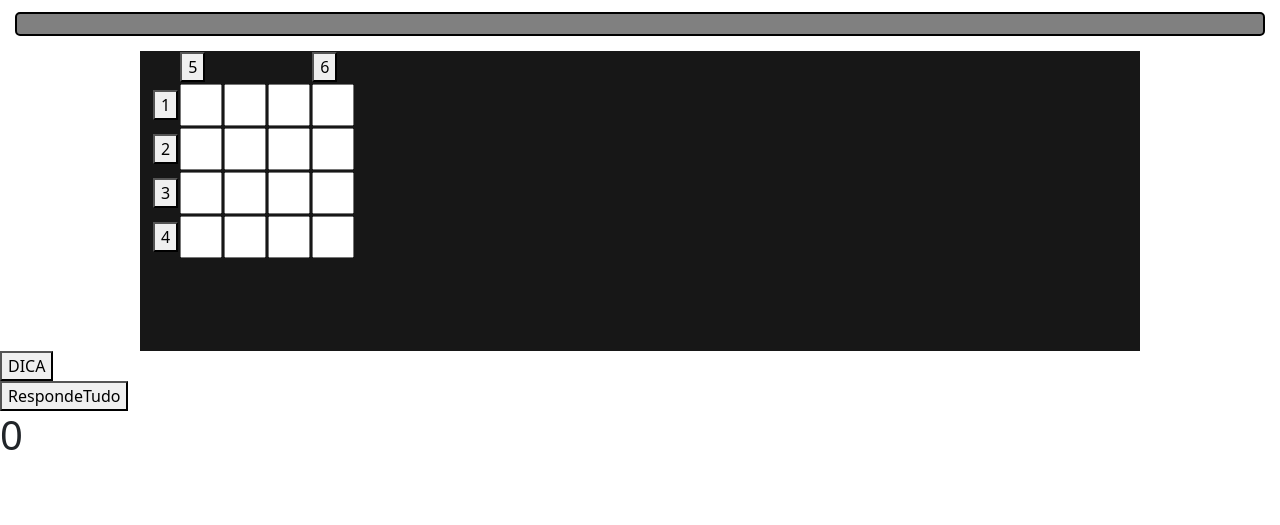
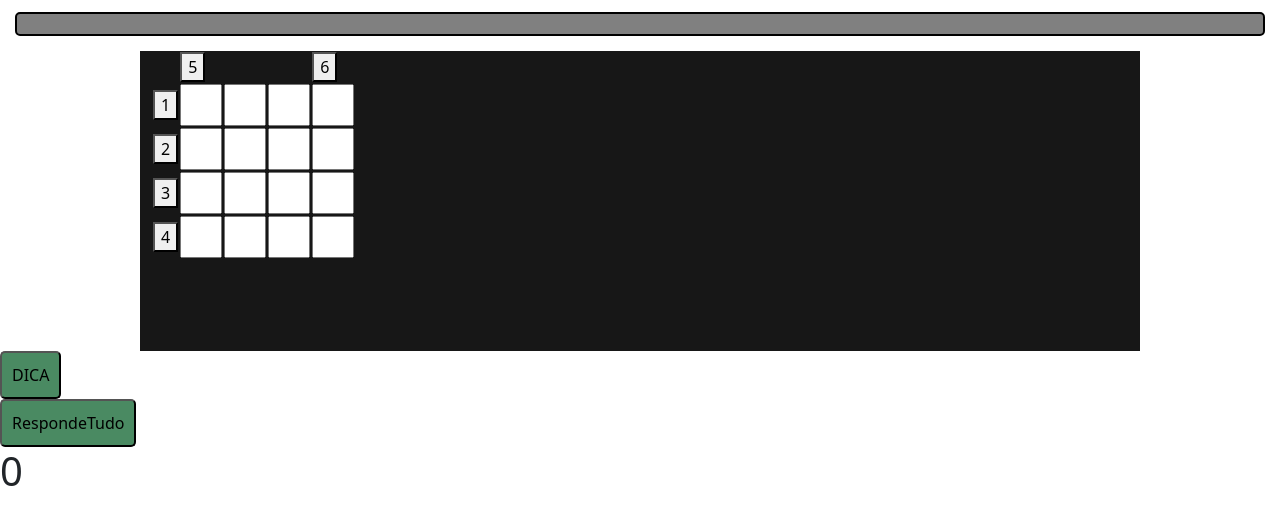
Before and after one commit to Risiferraz/palavra-cruzada, a plain HTML site: page index.html in a window 1280 px wide. Shown: the part 93-618 px from the top of the page. Drawn offline with nearby package versions, Linux system fonts and the light colour scheme.

Commit message:
Desabilitei o botão DICA

```diff
--- a/css/index.css
+++ b/css/index.css
@@ -30,3 +30,12 @@ input{
 #vitoria{
     display: none;
 }
+.botao-jogo{
+    background-color: rgb(74, 138, 98);
+    padding: 10px;
+    border-radius: 5px;
+}
+.botao-jogo:disabled{
+    background-color: aqua;
+    opacity: 50%;
+}
--- a/index.html
+++ b/index.html
@@ -109,7 +109,7 @@
                 </tr>
             </table>
         </div>
-        <button id="dica">DICA</button>
+        <button id="dica" class="botao-jogo">DICA</button>
     </div>
     <div id="jogo-finalizado">
         <div id="tabela-de-pontuacao">
@@ -129,7 +129,7 @@
             <button type="submit" class="btn btn-primary" id="envia-pontuacao">Enviar</button>
         </form>
     </div>
-    <button id="botao-responde-tudo">
+    <button id="botao-responde-tudo" class="botao-jogo">
         RespondeTudo
     </button>
     <!--
--- a/js/jogoPalavraCruzada.js
+++ b/js/jogoPalavraCruzada.js
@@ -71,6 +71,7 @@ class JogoPalavraCruzada {
             }
             else {
                 alert ('Dicas esgotadas')
+                document.getElementById('dica').disabled = true
             }
         }
     }
```
